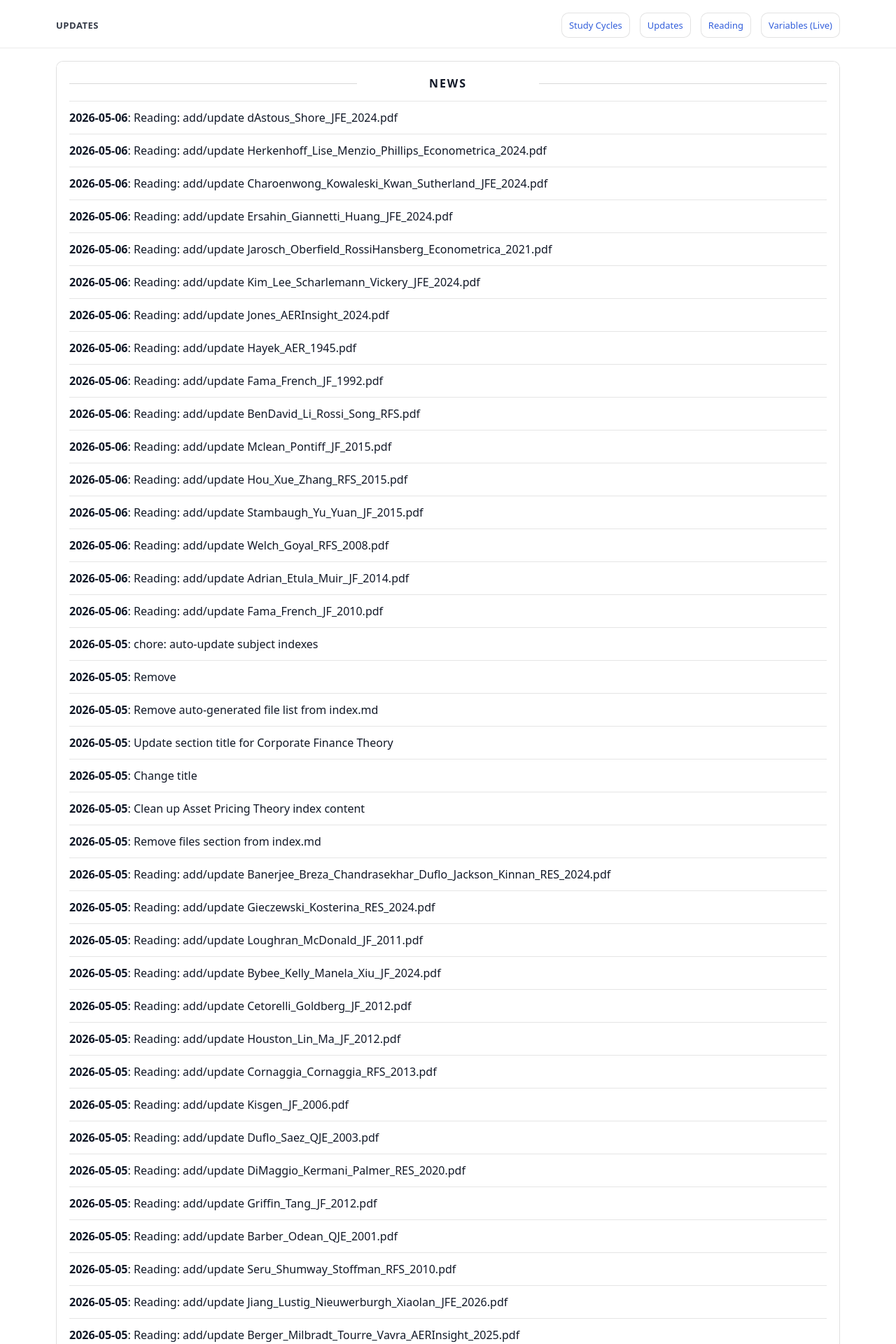
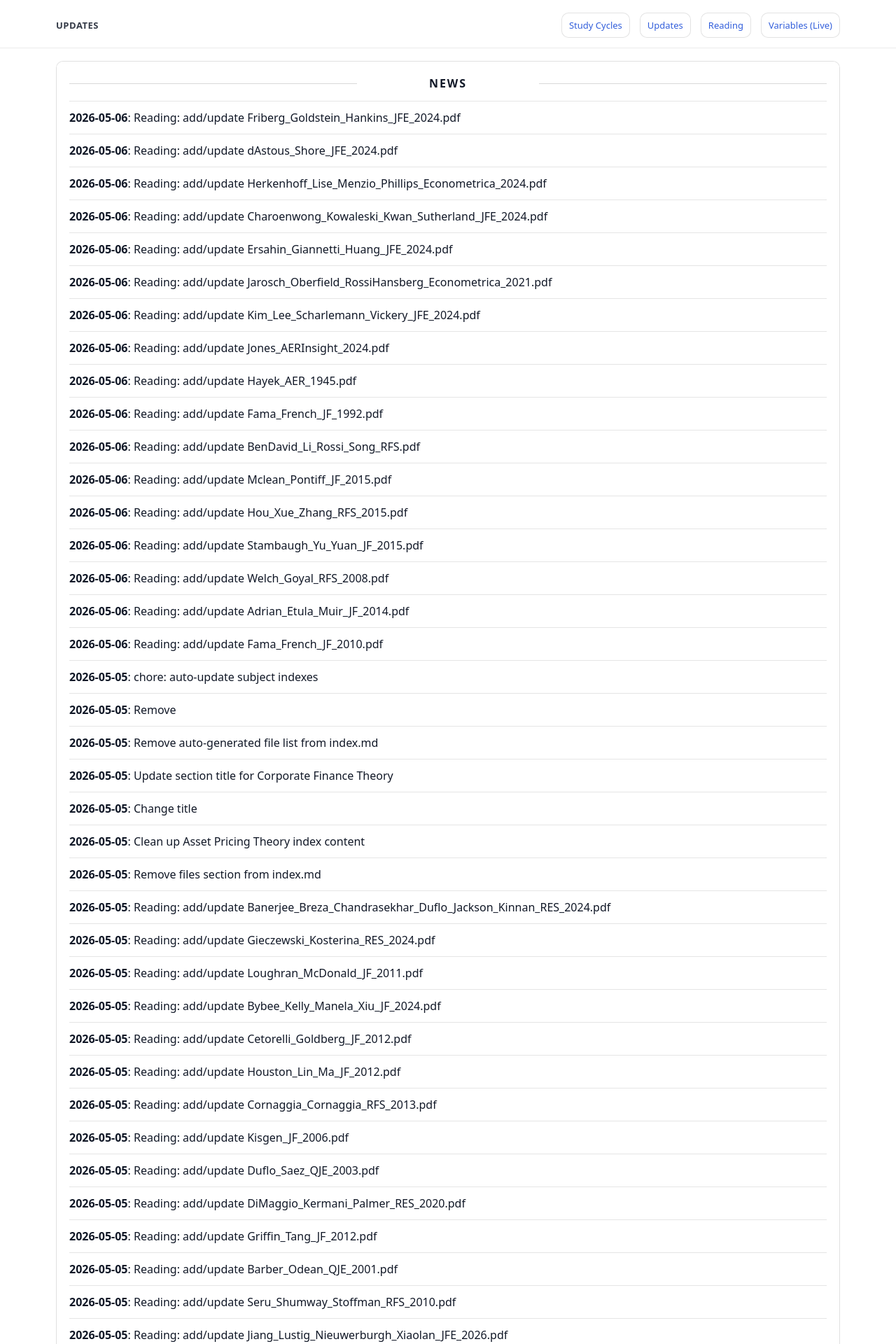
Before and after one commit to yaxinzn/study-archive, a Jekyll site: the page built from updates/index.md, in a window 1280 px wide. Shown: the top 1920 px of the page at 70% size. Built offline with Jekyll 4.4.1, drawn with Linux system fonts in a browser that asks for light colours; some of the changed text lies outside the part shown.

Commit message:
chore: update NEWS feed

```diff
--- a/_data/news.yml
+++ b/_data/news.yml
@@ -1,4 +1,7 @@
 # Auto-generated update history (sorted newest -> oldest). Do not edit manually.
+- ts: "1778062231"
+  date: "2026-05-06"
+  title: "Reading: add/update Friberg_Goldstein_Hankins_JFE_2024.pdf"
 - ts: "1778062072"
   date: "2026-05-06"
   title: "Reading: add/update dAstous_Shore_JFE_2024.pdf"
```
